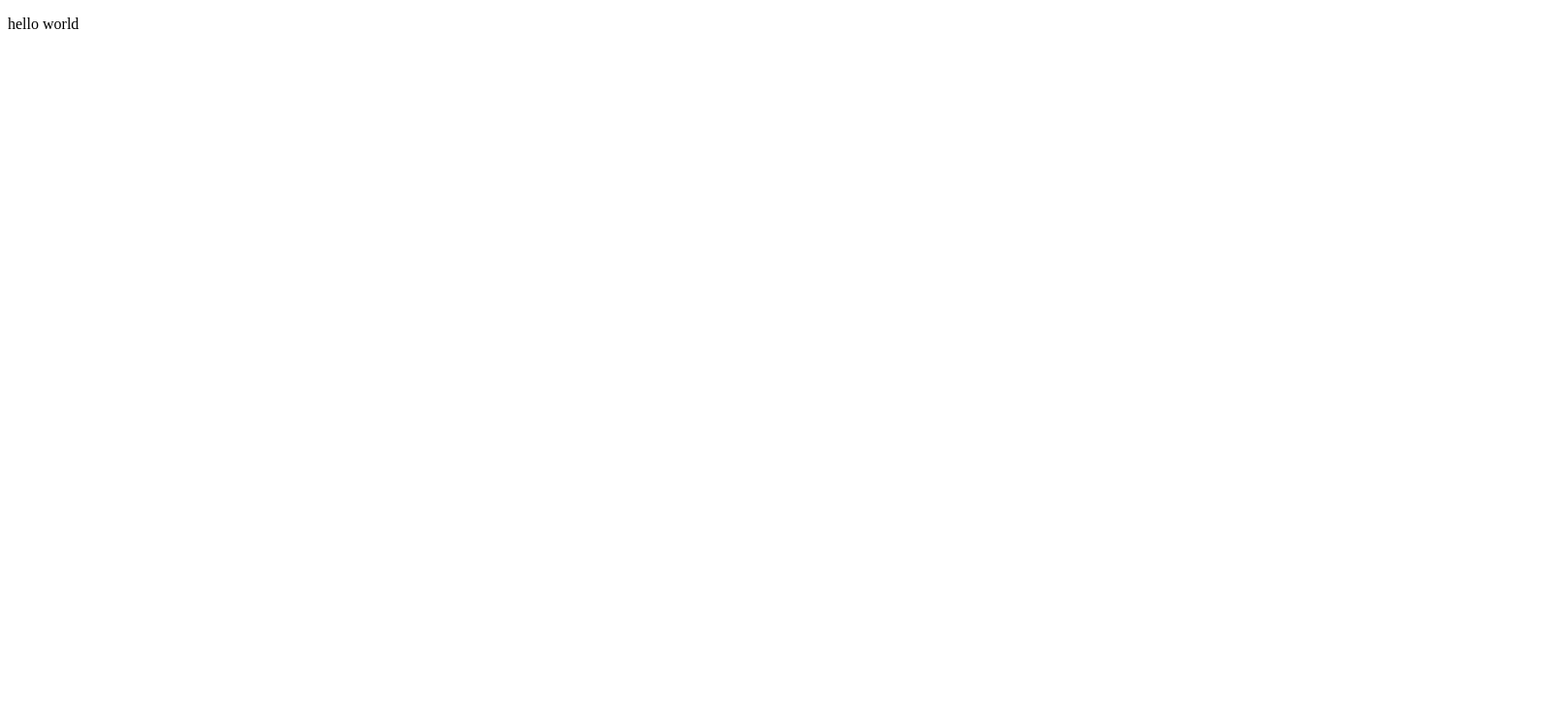
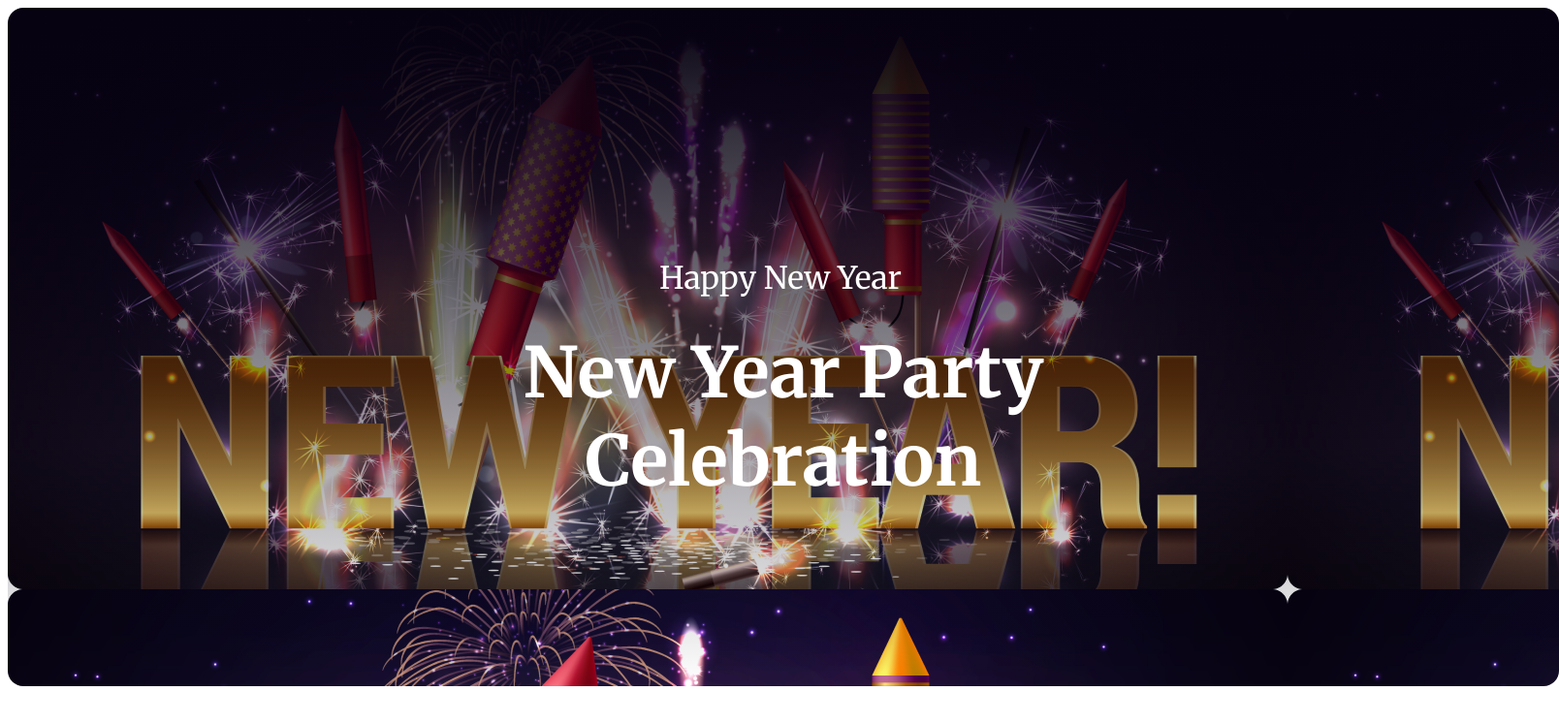
Before and after one commit to AsmSaikat/b9-a1, a plain HTML site: page index.html in a window 1280 px wide. Shown: the whole page at 97% size, 1608 px wide, since content can reach past the window. Drawn offline with Linux system fonts and the light colour scheme.

Commit message:
added header

```diff
--- a/index.html
+++ b/index.html
@@ -4,8 +4,30 @@
     <meta charset="UTF-8">
     <meta name="viewport" content="width=device-width, initial-scale=1.0">
     <title>New Year New Mission</title>
+    <link rel="stylesheet" href="styles/styles.css">
+    <link rel="preconnect" href="https://fonts.googleapis.com">
+    <link rel="preconnect" href="https://fonts.gstatic.com" crossorigin>
+    <link href="https://fonts.googleapis.com/css2?family=Merriweather:wght@300&display=swap" rel="stylesheet">
 </head>
 <body>
-    <p>hello world</p>
+    <header class="header">
+        <nav>
+            <div class="banner-photo">
+                <div class="banner">
+                    <h3 class="banner-title">Happy New Year</h3>
+                    <h1 class="banner-greeting">New Year Party Celebration</h1>
+                </div>
+            </div>
+
+        </nav>
+    </header>
+    <main>
+        <section>
+
+        </section>
+    </main>
+    <footer>
+
+    </footer>
 </body>
 </html>
--- a/styles/styles.css
+++ b/styles/styles.css
@@ -0,0 +1,30 @@
+@import url('https://fonts.googleapis.com/css2?family=Merriweather:wght@300;400;700;900&display=swap');
+
+* {
+    font-family: 'Merriweather', serif;
+}
+
+.banner-title {
+    color: #FFF;
+    text-align: center;
+    font-size: 32px;
+    font-weight: 400;
+    padding: 177px 531px 0px 525px;
+}
+
+.banner-greeting {
+    color: #fff;
+    text-align: center;
+    font-size: 72px;
+    font-weight: 900px;
+    margin: 16px 344px 177px;
+}
+
+.banner-photo {
+    background-image:linear-gradient(#070211, #07021100), url(../images/Banner\ Image.png);
+    width: 1320px;
+    height: 600px;
+    padding: 50px 140px;
+    border-radius: 16px;
+    margin: auto;
+}
```
